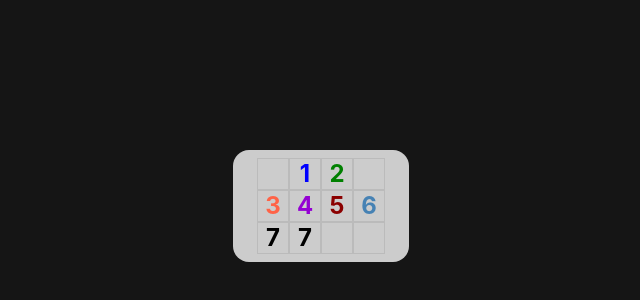
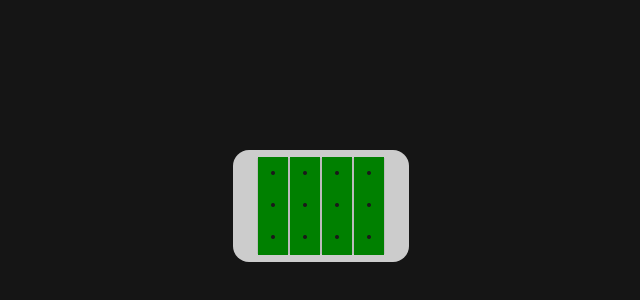
Before and after one commit to randomplayables/gothamloops, a React (Vite) app: page / in a window 1280 px wide. Shown: the part 194-494 px from the top of the page, without its empty margins (319-959 px from the left). Built offline with nearby package versions, Linux system fonts and the light colour scheme.

Commit message:
add and style dots

```diff
--- a/src/App.css
+++ b/src/App.css
@@ -31,6 +31,14 @@
   box-sizing: border-box;
 }
 
+.cell::after {
+  content: ".";
+  position: absolute;
+  top: 25%;
+  left: 50%;
+  transform: translate(-50%, -50%);
+}
+
 .cell.one {
   color: var(--one);
 }
@@ -62,3 +70,15 @@
 .cell.eight {
   color: var(--eight);
 }
+
+.overlay {
+  width: 100%;
+  height: 100%;
+  background-color: var(--overlay);
+  border-style: solid;
+  border-width: 2.25px;
+  border-top-color: var(--overlay);
+  border-left-color: var(--overlay);
+  border-right-color: var(--overlay);
+  border-bottom-color: var(--overlay);
+}
--- a/src/components/Board.tsx
+++ b/src/components/Board.tsx
@@ -4,9 +4,12 @@ const Board = () => {
     return(
         <div className="board">
         {[
-            [{value: 0}, {value: 1}, {value: 2}, {value: "mine"}],
-            [{value: 3}, {value: 4}, {value: 5}, {value: 6}],
-            [{value: 7}, {value: 7}, {value: "mine"}, {value: "mine"}]
+            // [{value: 0}, {value: 1}, {value: 2}, {value: "mine"}],
+            // [{value: 3}, {value: 4}, {value: 5}, {value: 6}],
+            // [{value: 7}, {value: 7}, {value: "mine"}, {value: "mine"}]
+            [{value: "."}, {value: "."}, {value: "."}, {value: "."}],
+            [{value: "."}, {value: ".", isOpened: false}, {value: "."}, {value: "."}],
+            [{value: "."}, {value: "."}, {value: "."}, {value: "."}]
             ].map((row) => (
               <div className="row">{row.map((cell) => (
                 <Cell cell = {cell}/>
--- a/src/components/Cell.tsx
+++ b/src/components/Cell.tsx
@@ -7,6 +7,8 @@ const Cell = ({cell}) => {
     )}
     >
         {typeof cell.value === "number" && <> {cell.value || "" }</> }
+        {cell.value === "mine" && <>.</>}
+        {!cell.isOpened && <div className="overlay"></div>}
         </div>
         )
 }
--- a/src/index.css
+++ b/src/index.css
@@ -15,6 +15,7 @@
   --six: steelblue;
   --seven: black;
   --eight: black;
+  --overlay: green;
 
   background-color: var(--app-bg);
   color: var(--text);
```
